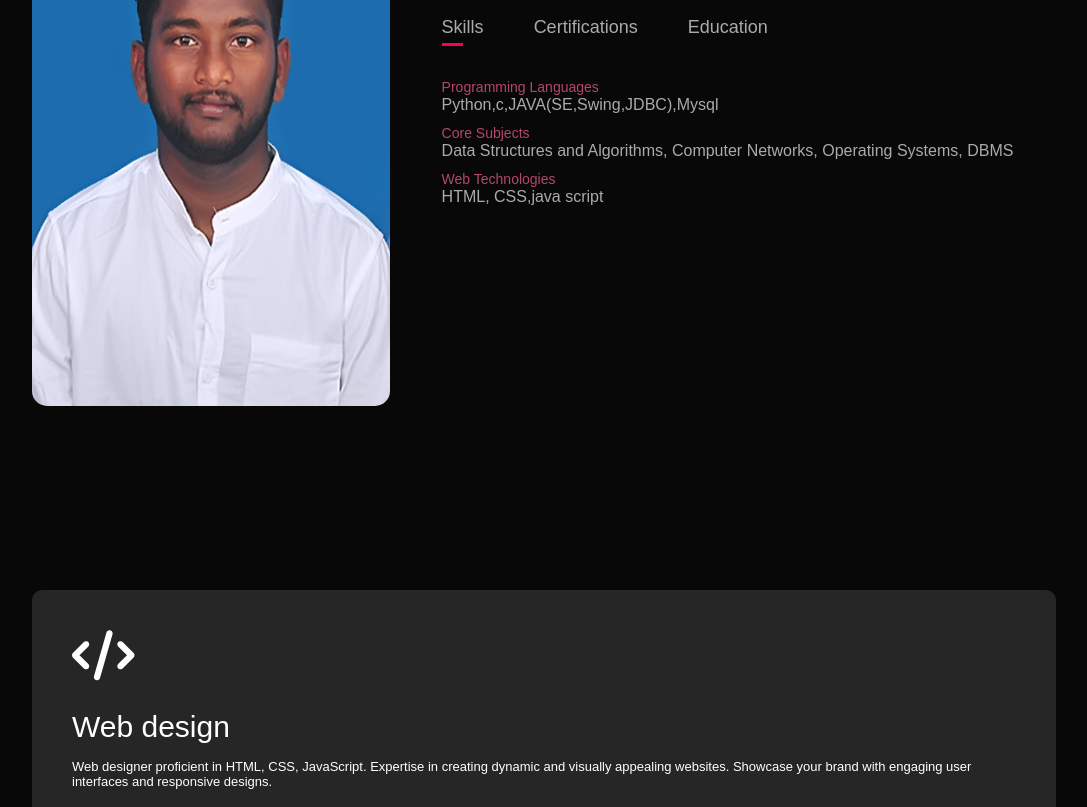
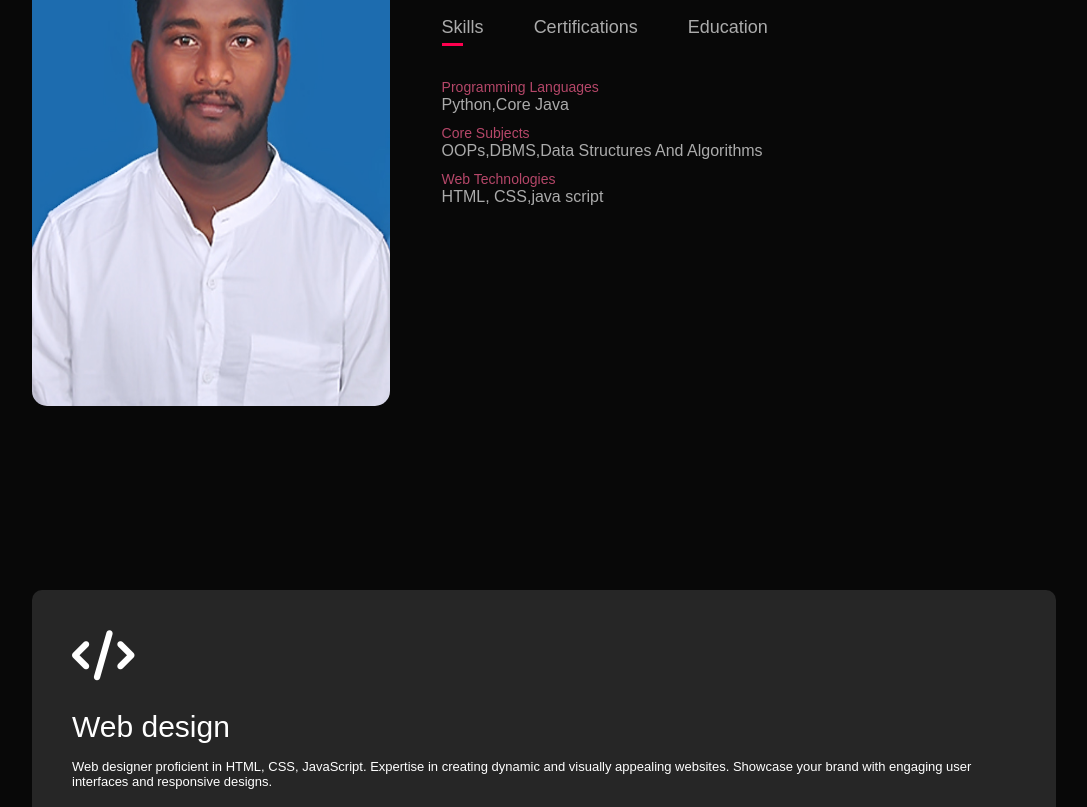
Before and after one commit to DarsiDinesh/DarsiDinesh.github.io, a plain HTML site: page index.html in a window 1280 px wide. Shown: the part 1034-1841 px from the top of the page, without its empty margins (96-1183 px from the left). Drawn offline with Linux system fonts and the light colour scheme.

Commit message:
Update index.html

```diff
--- a/index.html
+++ b/index.html
@@ -54,8 +54,8 @@
                     </div>
                     <div class="tab-contents active-tab" id="skills">
                         <ul>
-                            <li><span>Programming Languages</span><br>Python,c,JAVA(SE,Swing,JDBC),Mysql</li>
-                            <li><span>Core Subjects</span><br> Data Structures and Algorithms, Computer Networks, Operating Systems, DBMS</li>
+                            <li><span>Programming Languages</span><br>Python,Core Java</li>
+                            <li><span>Core Subjects</span><br>OOPs,DBMS,Data Structures And Algorithms</li>
                             <li><span>Web Technologies</span><br>HTML, CSS,java script</li>
                         </ul>
                     </div>
@@ -83,7 +83,7 @@
         </div>
     </div>
 
-    <!-- --------------------services---------------------->
+<!--     <!-- --------------------services---------------------->
     <div id="services">
         <div class="container">
             <h1 class="sub-title"></h1>
@@ -108,7 +108,7 @@
                 </div> -->
             </div>
         </div>
-    </div>
+    </div> -->
 
     <!-- -----------------------portfolio------------------- -->
     <div id="portfolio">
```
